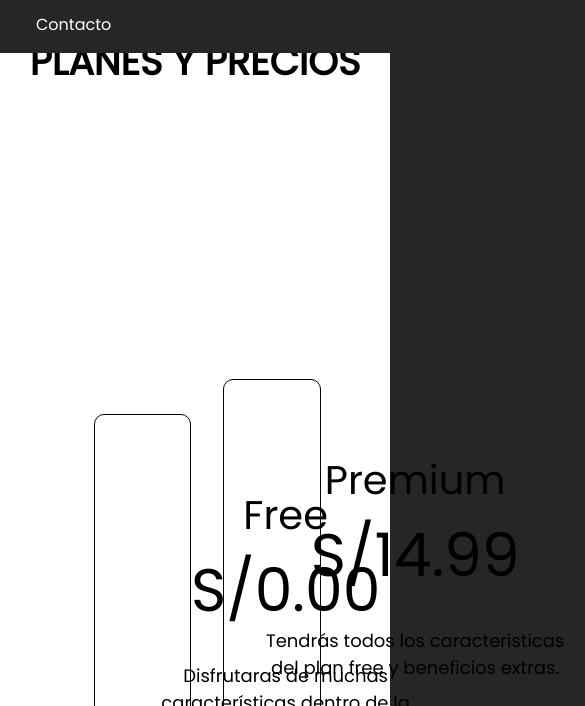
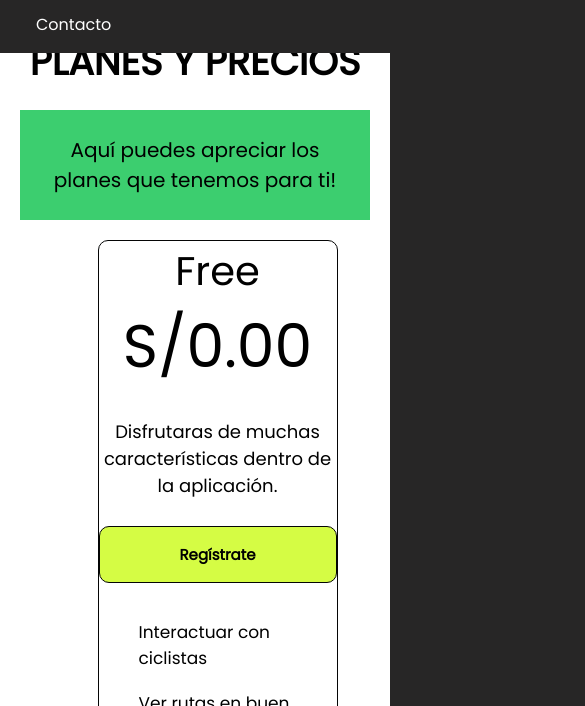
Before and after one commit to CicloProject-upc-pre-202202-cc237/CicloProject-landing-page, a plain HTML site: page planes.html in a window 390 px wide. Shown: the part 113-819 px from the top of the page, 585 px wide, since content can reach past the window. Drawn offline with Linux system fonts and the light colour scheme.

Commit message:
Avance responsive

```diff
--- a/assets/styles/styles.css
+++ b/assets/styles/styles.css
@@ -363,10 +363,32 @@ li a:hover:not(.active) {
 }
 /* planes */
 .planes {
+    /* display: flex;
+    flex-wrap: wrap; */
     background: var(--color-white);
     height: 70rem;
     text-align: center;
 }
+
+.in-flex {
+    flex: 1;
+    color: #000;
+    min-width: 300 px;
+}
+
+.in-flex:first-child{
+    flex: 2;
+    padding: 25px;
+    background-color: rgb(210, 95, 130);
+    margin: 20px;
+}
+
+.in-flex p{
+    padding: 25px;
+    background-color: rgb(60, 206, 111);
+    margin: 20px;
+}
+
 .planes h2 {
     font-weight: 700;
     font-size: 15px;
@@ -383,45 +405,56 @@ li a:hover:not(.active) {
     font-weight: 400;
     font-size: 20px;
     line-height: 30px;
-    padding: 0rem 41rem;
+    /* padding: 0rem 41rem; */
     color: var(--color-black);
 }
 .planes__container {
     display: grid;
+    gap: 2rem;
     width: 50%;
     text-align: center;
-    grid-template-columns: 50% 50%;
-    margin-left: 24%;
+    /* grid-template-columns: 50% 50%; */
+    /* grid-auto-rows: 22rem; */
+    grid-template-columns: repeat(auto-fit, minmax(15rem, 1fr));
+    /* margin-left: 24%; */
     margin-top: 5%;
     align-items: center;
-    gap: 2rem;
+
 }
-.planes__left {
+
+.planes__card{
+    display: grid;
+    border: 1px solid white;
+    border-color: var(--color-dark);
+    border-radius: 10px;
+}
+
+/* .planes__left {
     display: grid;
     padding:70px 40px;
     border: 1px solid white;
     border-color: var(--color-dark);
     border-radius: 10px;
-}
-.planes__left h1 {
+} */
+.planes__card h1 {
     font-weight:400;
     font-size: 40px;
     line-height: 60px;
     color: var(--color-black);
 }
-.planes__left h2 {
+.planes__card h2 {
     font-weight:400;
     font-size: 60px;
     line-height: 90px;
     color: var(--color-black);
 }
-.planes__left h3 {
+.planes__card h3 {
     font-weight:400;
     font-size:18px;
     line-height:27px;
     color: var(--color-black);
 }
-.planes__left p {
+.planes__card p {
     text-align: left;
     font-weight:400;
     font-size: 17px;
@@ -430,14 +463,14 @@ li a:hover:not(.active) {
     padding:10px;
     color: var(--color-black);
 }
-.planes__right {
+/* .planes__right {
     display: grid;
     text-align: center;
     padding:70px 40px;
     border: 1px solid white;
     border-color: var(--color-dark);
     border-radius: 10px;
-}
+} */
 .planes__right h1 {
     font-weight:400;
     font-size: 40px;
@@ -461,14 +494,14 @@ li a:hover:not(.active) {
     font-weight:400;
     font-size: 17px;
     line-height:25.5px;
-    margin-left: 30px;
+    /* margin-left: 30px; */
     padding:10px;
     color: var(--color-black);
 }
 .planes button {
     font-family: 'Poppins', sans-serif;
-    margin-left:80px;
-    margin-right:80px;
+    /* margin-left:80px;
+    margin-right:80px; */
     border: 1px solid white;
     border-color: var(--color-dark);
     border-radius: 10px;
--- a/planes.html
+++ b/planes.html
@@ -22,9 +22,14 @@
         <br>
         <h2>PLANS AND PRICES</h2>
         <h1>PLANES Y PRECIOS</h1>
-        <p>Aquí puedes apreciar los planes que tenemos para ti!</p>
+
+        <div class ="in-flex">
+            <p>Aquí puedes apreciar los planes que tenemos para ti!</p>
+
+        </div>
+
         <div class="container planes__container">
-            <div class="planes__left">
+            <div class="planes__card">
                 <h1>Free</h1>
                 <h2>S/0.00</h2>
                 <br>
@@ -36,7 +41,8 @@
                 <p>Ver rutas en buen estado</p>
                 <p>Se guarda toda tu actividad</p>
             </div>
-            <div class="planes__right">
+
+            <div class="planes__card">
                 <h1>Premium</h1>
                 <h2>S/14.99</h2>
                 <br>
```
